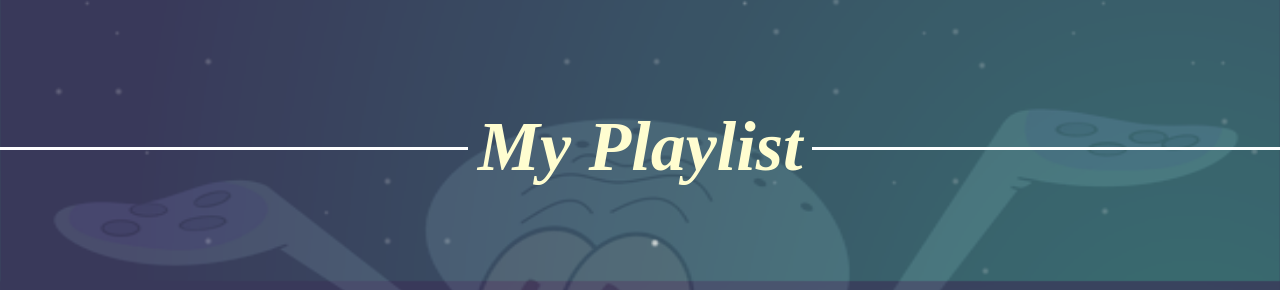
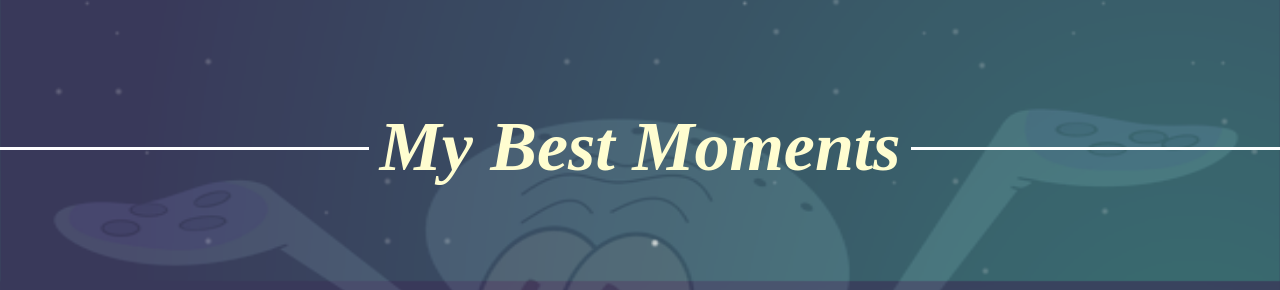
Before and after one commit to SISE-Web-Development-Environments/208082586, a plain HTML site: page index.html in a window 1280 px wide. Shown: the part 1639-1929 px from the top of the page. Drawn offline with Linux system fonts and the light colour scheme.

Commit message:
updated index.html

```diff
--- a/index.html
+++ b/index.html
@@ -83,7 +83,7 @@
 <br/>
 <br/>
 <br/>
-<h1 class="header"><span>My Playlist</span></h1>
+<h1 class="header"><span>My Best Moments</span></h1>
 <br/>
 <br/>
 <iframe style="margin-top: 100px;" width="800px" height="500px" src="https://www.youtube-nocookie.com/embed/E5BzhG_sKUw" frameborder="0" allow="accelerometer; autoplay; encrypted-media; gyroscope; picture-in-picture" allowfullscreen></iframe>
```
